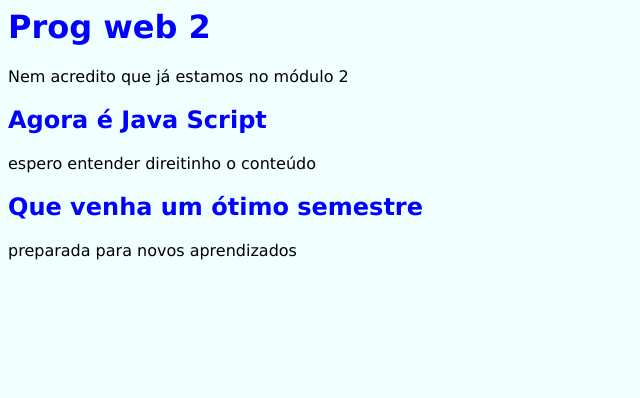
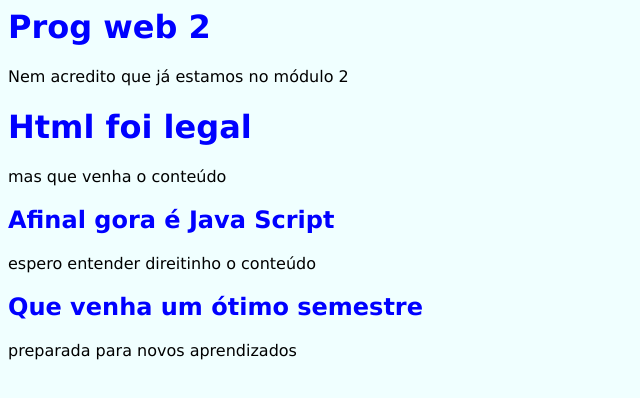
Before and after one commit to isabuge09/prog-web2, a plain HTML site: page index.html in a window 1280 px wide. Shown: the whole page, without its empty margins (0-640 px from the left). Drawn offline with Linux system fonts and the light colour scheme.

Commit message:
Update index.html

```diff
--- a/index.html
+++ b/index.html
@@ -18,7 +18,9 @@
 <body>
     <h1>Prog web 2</h1>
     <p>Nem acredito que já estamos no módulo 2</p>
-    <h2>Agora é Java Script</h2>
+    <h1>Html foi legal</h1>
+    <p>mas que venha o conteúdo</p>
+    <h2>Afinal gora é Java Script</h2>
     <p>espero entender direitinho o conteúdo</p>
     <h2>Que venha um ótimo semestre</h2>
     <p>preparada para novos aprendizados</p>
```
